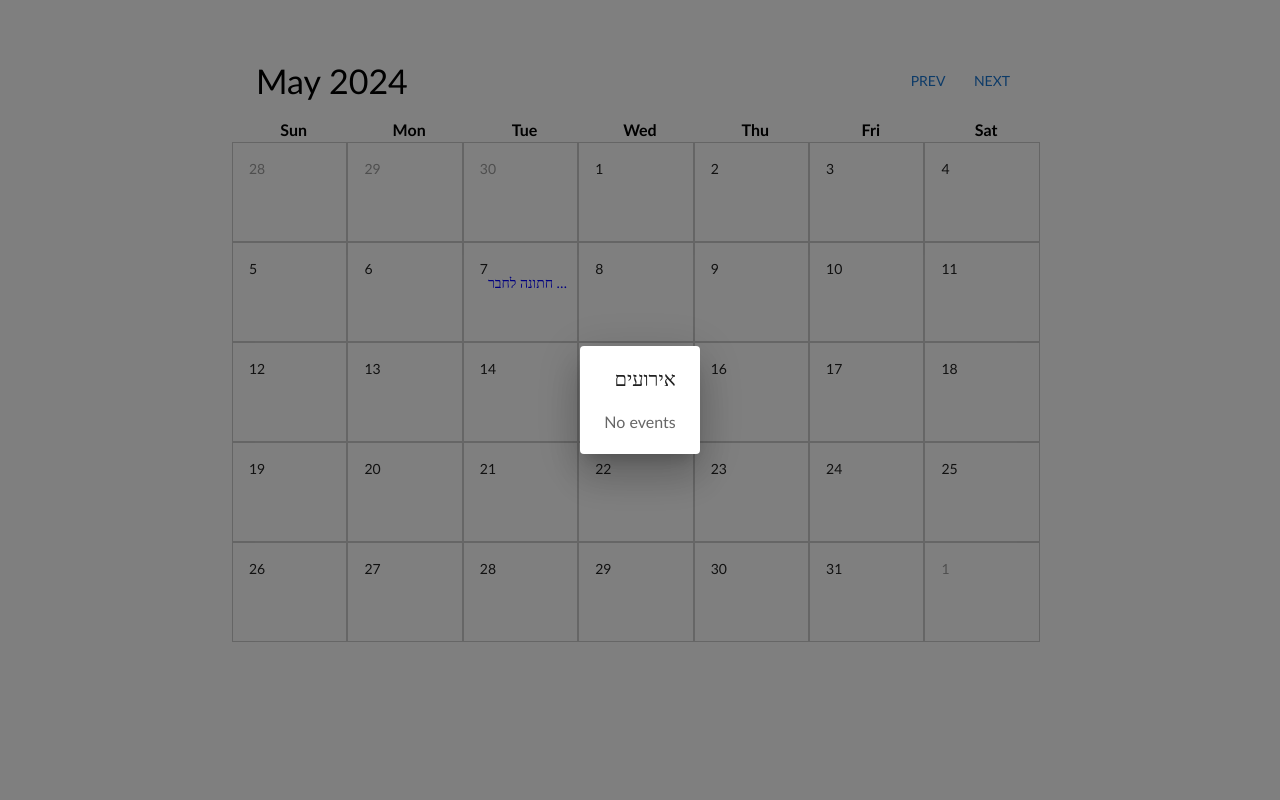
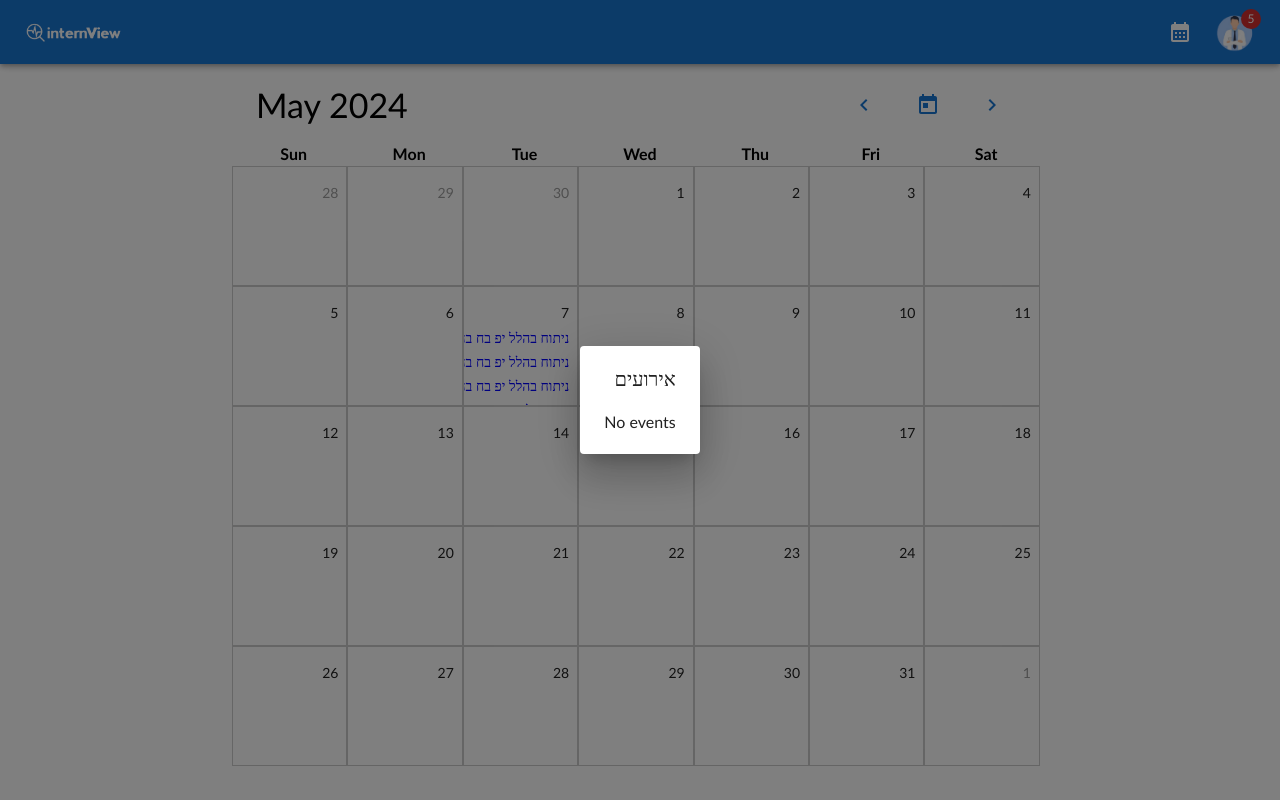
Before and after one commit to Rahav89/internviewFront, a React (Vite) app: page /calender in a window 1280 px wide. Both pictures are taken after a click on the button "10". Built offline with nearby package versions, Linux system fonts and the light colour scheme.

Commit message:
fix_fulltable

```diff
--- a/src/FFCompos/AllocationInterns.jsx
+++ b/src/FFCompos/AllocationInterns.jsx
@@ -17,6 +17,7 @@ export default function AllocationInterns() {
         GetFutureSurgeries()
             .then((data) => {
                 setSurgeriesAsObject(data); // שמירת הנתונים במערך הפרוצדורות
+                console.log(SurgeriesAsObject);
                 let SurgeriesAsString = [];
                 data.map((surgery) => (
                     SurgeriesAsString.push(`פרוצדורות בניתוח: ${surgery.procedureName} (תאריך: ${surgery.Surgery_date.slice(0, 10)} | רמת קושי: ${surgery.Difficulty_level} | בית חולים: ${surgery.Hospital_name})`)
--- a/src/FFCompos/Calendar.jsx
+++ b/src/FFCompos/Calendar.jsx
@@ -3,14 +3,17 @@ import { Box, Typography, Button, Grid, Dialog, DialogTitle, DialogContent, Dial
 import dayjs from 'dayjs';
 import isSameOrBefore from 'dayjs/plugin/isSameOrBefore';
 import isSameOrAfter from 'dayjs/plugin/isSameOrAfter';
+import MenuLogo from "./MenuLogo.jsx";
+import KeyboardArrowRightIcon from '@mui/icons-material/KeyboardArrowRight';
+import KeyboardArrowLeftIcon from '@mui/icons-material/KeyboardArrowLeft';
+import TodayIcon from '@mui/icons-material/Today';
 
 dayjs.extend(isSameOrBefore);
 dayjs.extend(isSameOrAfter);
 
 const generateCalendar = (month) => {
-
-    const startOfTheMonth = month.startOf('month').startOf('week');  // Start the calendar from the start of the week of the first day of the month
-    const endOfTheMonth = month.endOf('month').endOf('week');  // End the calendar at the end of the week of the last day of the month
+    const startOfTheMonth = month.startOf('month').startOf('week');
+    const endOfTheMonth = month.endOf('month').endOf('week');
     const days = [];
 
     let day = startOfTheMonth;
@@ -24,15 +27,16 @@ const generateCalendar = (month) => {
 };
 
 export default function Calendar() {
-    const [currentMonth, setCurrentMonth] = useState(dayjs('2024-05'));
+    const [currentMonth, setCurrentMonth] = useState(dayjs());
     const [events] = useState({
-        '2024-05-07': ['ניתוח בהלל יפה', 'חתונה לחבר']
+        '2024-05-07': ['ניתוח בהלל יפ בח בחה', 'ניתוח בהלל יפ בח בחה', 'ניתוח בהלל יפ בח בחה', 'חתונה לחבר']
     });
     const [openDialog, setOpenDialog] = useState(false);
     const [selectedDayEvents, setSelectedDayEvents] = useState([]);
 
     const handlePrevMonth = () => setCurrentMonth(currentMonth.subtract(1, 'month'));
     const handleNextMonth = () => setCurrentMonth(currentMonth.add(1, 'month'));
+    const handleToday = () => setCurrentMonth(dayjs()); // Function to set to current day
     const handleDayClick = (day) => {
         setSelectedDayEvents(events[day.format('YYYY-MM-DD')] || []);
         setOpenDialog(true);
@@ -41,11 +45,14 @@ export default function Calendar() {
     const days = generateCalendar(currentMonth);
 
     return (
-        <Box sx={{ width: '100%', maxWidth: 800, mx: 'auto', mt: 4 }}>
+        <>
+            <MenuLogo />
+            <Box sx={{ width: '100%', maxWidth: 800, mx: 'auto', mt: 7 }}>
                 <Box sx={{ display: 'flex', justifyContent: 'space-between', alignItems: 'center', p: 2 }}>
                     <Typography variant="h4" sx={{ textAlign: 'left', flexGrow: 1 }}>{currentMonth.format('MMMM YYYY')}</Typography>
-                <Button onClick={handlePrevMonth}>PREV</Button>
-                <Button onClick={handleNextMonth}>NEXT</Button>
+                    <Button onClick={handlePrevMonth}><KeyboardArrowLeftIcon /></Button>
+                    <Button onClick={handleToday}><TodayIcon /></Button> {/* Button to navigate to today */}
+                    <Button onClick={handleNextMonth}><KeyboardArrowRightIcon /></Button>
                 </Box>
                 <Grid container spacing={1}>
                     {['Sun', 'Mon', 'Tue', 'Wed', 'Thu', 'Fri', 'Sat'].map(day => (
@@ -55,17 +62,31 @@ export default function Calendar() {
                     ))}
                     {days.map((day, index) => (
                         <Grid item xs={1.714} key={index} sx={{
-                        textAlign: 'center', height: 100, border: '0.1px solid #ccc', boxSizing: 'border-box',
-                        display: 'flex', flexDirection: 'column', alignItems: 'flex-start', justifyContent: 'flex-start'
+                            height: 120, border: '0.1px solid #ccc', overflowY: 'scroll',
+                            '&:hover': { overflowY: 'auto' },
+                            '&::-webkit-scrollbar': { display: 'none' }
                         }}>
-                        <Button sx={{ width: '100%', height: '100%', overflow: 'hidden', alignItems: 'flex-start', justifyContent: 'flex-start' }} onClick={() => handleDayClick(day)}>
-                            <Typography variant="caption" sx={{ fontSize: 14, color: currentMonth.isSame(day, 'month') ? 'text.primary' : 'grey.500' }}>
-                                {day ? day.format('D') : ''}
+                            <Button dir="rtl" sx={{ width: '100%', height: '100%', flexDirection: 'column', alignItems: 'flex-start', justifyContent: 'flex-start' }}
+                                onClick={() => handleDayClick(day)}>
+                                <Typography
+                                    variant="caption"
+                                    sx={{
+                                        fontSize: 14,
+                                        color: currentMonth.isSame(day, 'month') ? 'text.primary' : 'grey.500',
+                                        position: 'sticky',
+                                        top: 0,
+                                        zIndex: 1, // Ensure it stays above other elements
+                                    }}
+                                >
+                                    {day.format('D')}
                                 </Typography>
+
                                 {day && events[day.format('YYYY-MM-DD')] &&
-                                <Typography variant="body2" sx={{ color: 'blue', mt: 2, whiteSpace: 'nowrap', overflow: 'hidden', textOverflow: 'ellipsis' }}>
-                                    {events[day.format('YYYY-MM-DD')].join(', ')}
+                                    events[day.format('YYYY-MM-DD')].map((event, i) => (
+                                        <Typography key={i} variant="body2" sx={{ color: 'blue', mt: 0.5, whiteSpace: 'nowrap', textOverflowY: 'ellipsis' }}>
+                                            {event}
                                         </Typography>
+                                    ))
                                 }
                             </Button>
                         </Grid>
@@ -74,24 +95,19 @@ export default function Calendar() {
                 <Dialog open={openDialog} onClose={() => setOpenDialog(false)}>
                     <DialogTitle dir="rtl">אירועים</DialogTitle>
                     <DialogContent>
-                    <DialogContentText>
                         {selectedDayEvents.length > 0 ? (
-                            <div dir="rtl">
-                                {selectedDayEvents.map((event, index) => (
-                                    <Typography key={index}>
+                            selectedDayEvents.map((event, index) => (
+                                <Typography key={index} dir="rtl" paragraph>
                                     {event}
                                 </Typography>
-                                ))}
-                            </div>
+                            ))
                         ) : (
-                            <DialogContentText>
-                                No events
-                            </DialogContentText>
+                            <Typography dir="rtl">No events</Typography>
                         )}
-                    </DialogContentText>
                     </DialogContent>
                 </Dialog>
+
             </Box>
-
+        </>
     );
 }
--- a/src/FFCompos/TableFullSyllabus.jsx
+++ b/src/FFCompos/TableFullSyllabus.jsx
@@ -237,14 +237,6 @@ export default function DetailedSyllabusTable(props) {
         );
     }
 
-    const styles = {
-        tableContainer: {
-            overflowX: 'auto',
-        },
-        table: {
-            minWidth: 650,
-        },
-    };
 
     return (
         <>
@@ -275,8 +267,8 @@ export default function DetailedSyllabusTable(props) {
                                 }}
                             />
                         </Box>
-                        <TableContainer component={Paper} sx={{ ...styles.tableContainer, maxHeight: 620, mb: "100px", direction: "rtl" }}>
-                            <Table stickyHeader aria-label="collapsible table" sx={{ ...styles.table }}>
+                        <TableContainer component={Paper} sx={{ maxHeight: 620, mb: "100px", direction: "rtl", overflowX: "auto" }}>
+                            <Table stickyHeader aria-label="collapsible table" sx={{ tableLayout: 'fixed', overflow: "scroll" }}>
                                 <TableHead>
                                     <TableRow>
                                         <TableCell align="right" width="2%" />
@@ -302,7 +294,7 @@ export default function DetailedSyllabusTable(props) {
                                             <ButtonSort colName="requiredAsSecond" />
                                         </TableCell>
                                         <TableCell align="center" width="11%" className="custom-cell">
-                                        <div style={{ display: 'inline-block' }}>נעשה כעוזר שני</div>
+                                            נעשה כעוזר שני
                                             <ButtonSort colName="doneAsSecond" />
                                         </TableCell>
                                     </TableRow>
```
Lines whose indentation alone changed are shown as unchanged.
